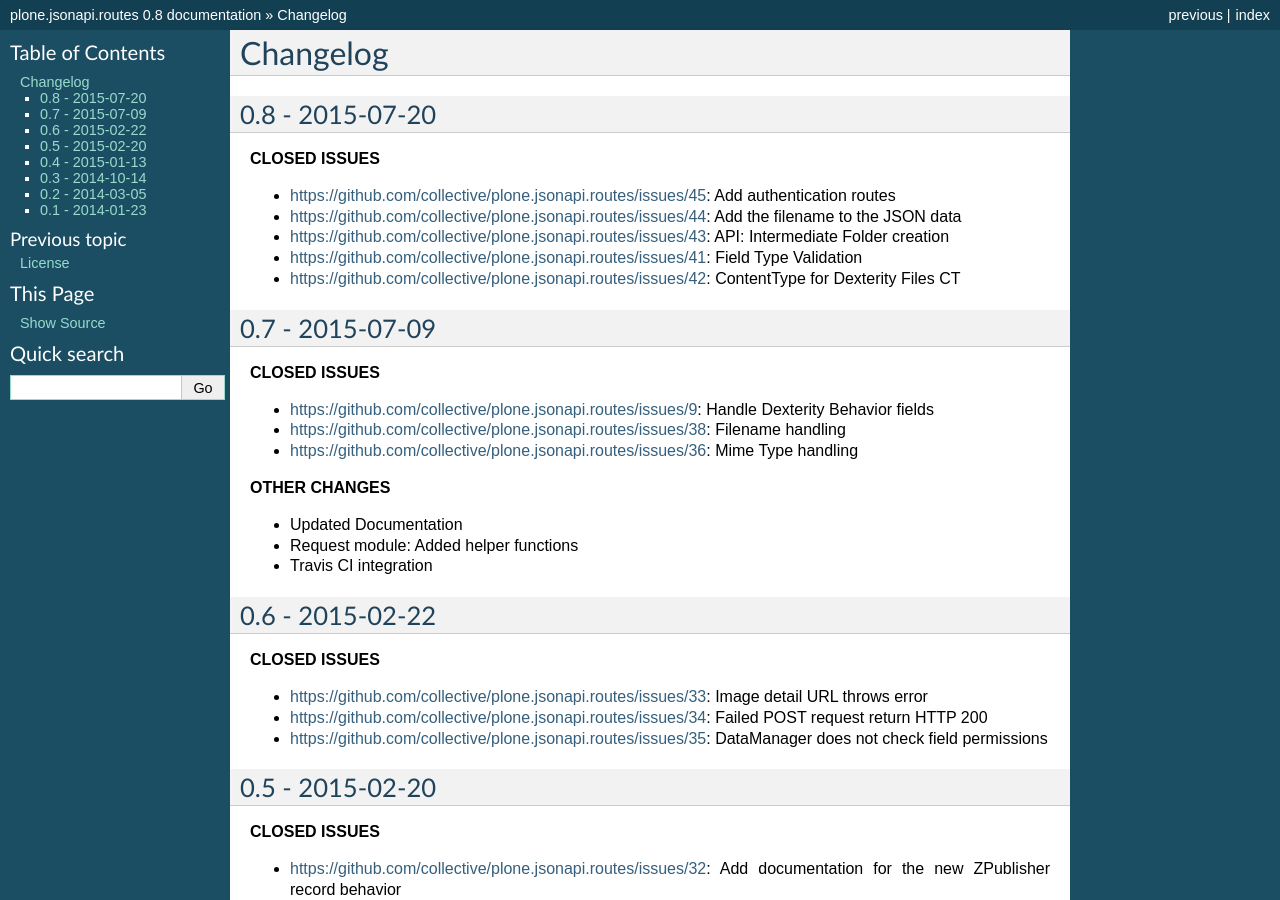
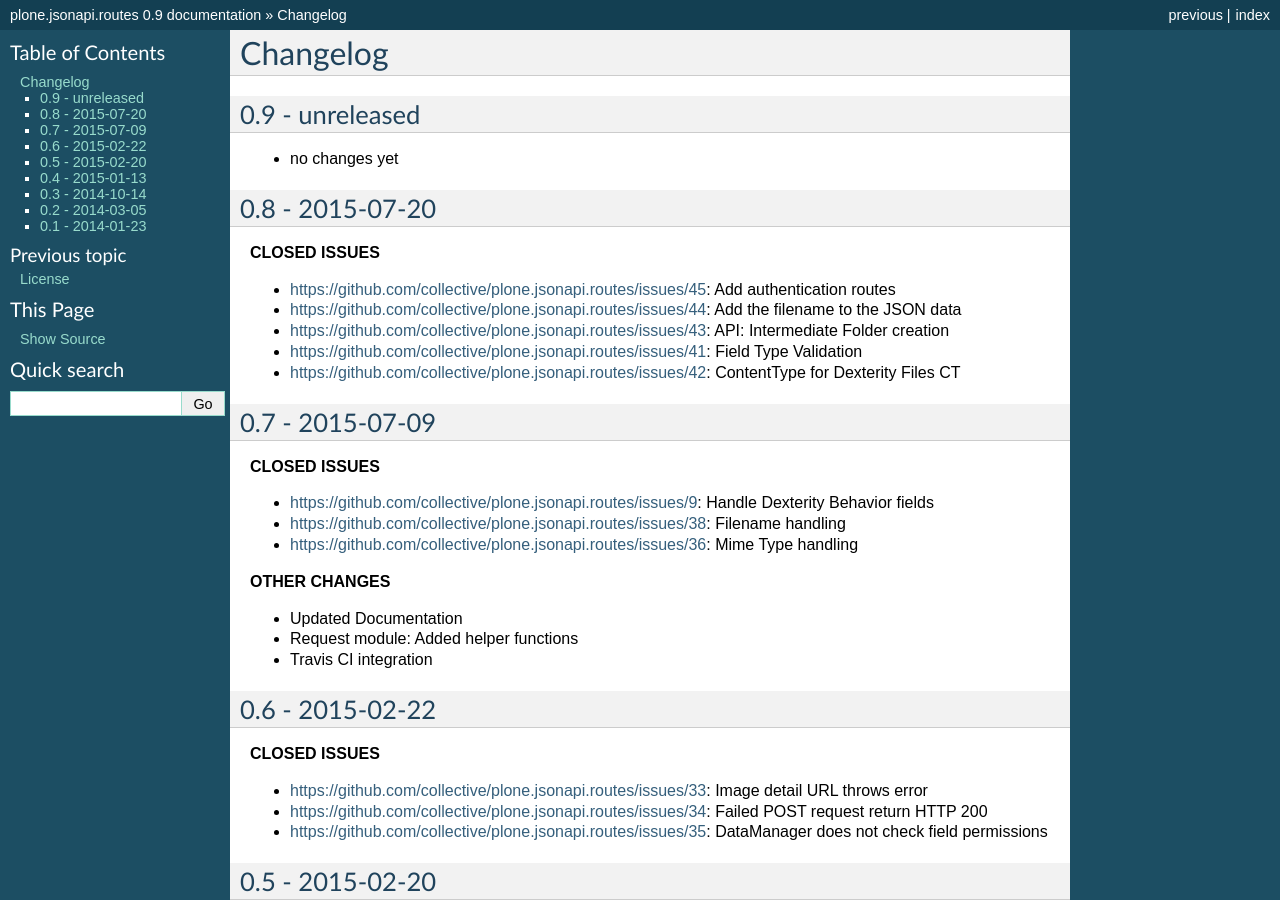
Before and after one commit to collective/plone.jsonapi.routes, a Sphinx documentation site: the page built from docs/HISTORY.rst, in a window 1280 px wide and 900 px high. Built offline with Sphinx 7.4.7, drawn with Linux system fonts in a browser that asks for light colours; some of the changed text lies outside the part shown.

Commit message:
development branch is now 0.9

```diff
--- a/README.rst
+++ b/README.rst
@@ -2,7 +2,7 @@
 ====================
 
 :Author: Ramon Bartl
-:Version: 0.8
+:Version: 0.9
 
 
 .. contents:: Table of Contents
--- a/docs/HISTORY.rst
+++ b/docs/HISTORY.rst
@@ -2,6 +2,11 @@
 
 Changelog
 =========
+
+0.9 - unreleased
+----------------
+
+- no changes yet
 
 
 0.8 - 2015-07-20
--- a/docs/conf.py
+++ b/docs/conf.py
@@ -54,9 +54,9 @@
 # built documents.
 #
 # The short X.Y version.
-version = '0.8'
+version = '0.9'
 # The full version, including alpha/beta/rc tags.
-release = '0.8'
+release = '0.9'
 
 # The language for content autogenerated by Sphinx. Refer to documentation
 # for a list of supported languages.
--- a/src/plone/jsonapi/routes/version.py
+++ b/src/plone/jsonapi/routes/version.py
@@ -13,7 +13,7 @@
     return dist.version
 
 __version__ = version()
-__build__ = 410
+__build__ = 411
 __date__ = '2015-07-20'
 
 
```
